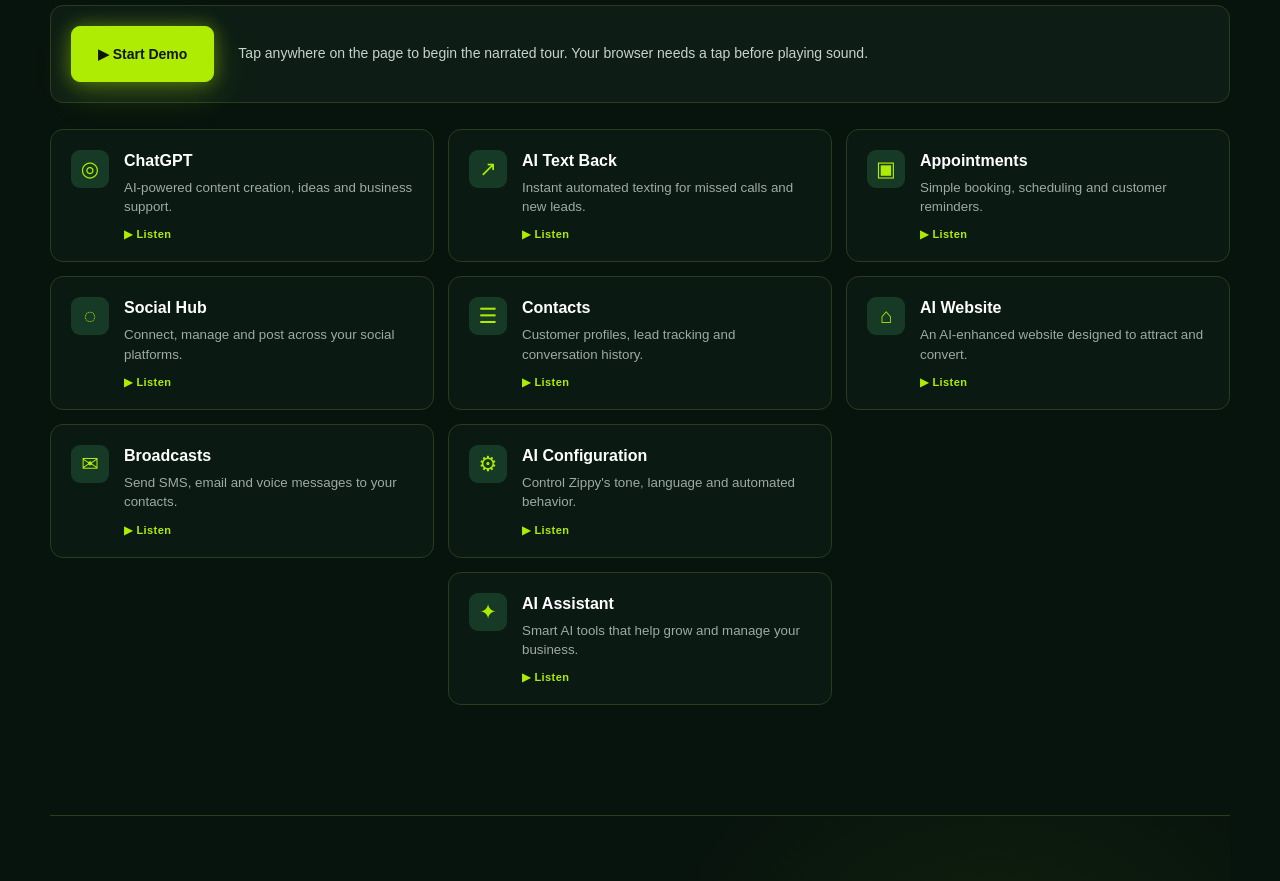
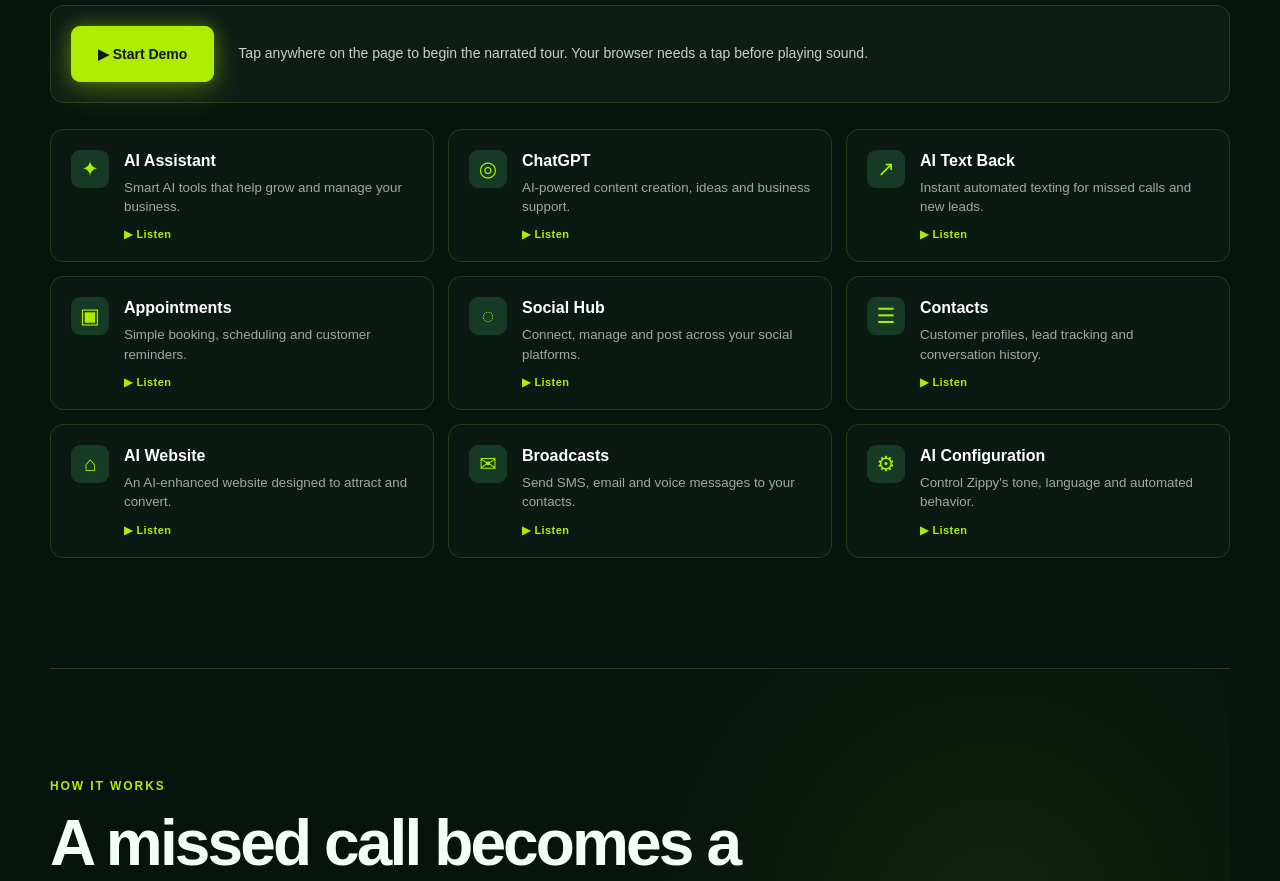
Before and after one commit to ZippyMedia/MyZippy.app, a React (Vite) app: page / in a window 1280 px wide. Shown: the part 1420-2301 px from the top of the page. Built offline with nearby package versions, Linux system fonts and the light colour scheme.

Commit message:
Restore AI Assistant to the first feature position and narration order

```diff
--- a/src/landing/FeatureDemo.tsx
+++ b/src/landing/FeatureDemo.tsx
@@ -4,6 +4,7 @@ import { useEffect, useRef, useState } from "react";
 import { founderCopy } from "./landing-copy";
 
 const features = [
+  { icon: "✦", title: "AI Assistant", description: "Smart AI tools that help grow and manage your business.", narration: "Your AI Assistant drafts professional customer replies, estimate follow-ups, and review requests in seconds, helping you keep conversations moving." },
   { icon: "◎", title: "ChatGPT", description: "AI-powered content creation, ideas and business support.", narration: "ChatGPT helps you create content, plan your marketing, find fresh ideas, and turn them into clear customer messages." },
   { icon: "↗", title: "AI Text Back", description: "Instant automated texting for missed calls and new leads.", narration: "AI Text Back responds to missed calls in seconds, captures new leads, and keeps texts, web chat, Messenger, and Instagram together." },
   { icon: "▣", title: "Appointments", description: "Simple booking, scheduling and customer reminders.", narration: "Appointments lets customers book instantly and sends friendly reminders, helping you stay organized and reduce missed meetings." },
@@ -12,7 +13,6 @@ const features = [
   { icon: "⌂", title: "AI Website", description: "An AI-enhanced website designed to attract and convert.", narration: "Your AI-enhanced website helps customers discover your services, contact you, and take the next step, even while you're away." },
   { icon: "✉", title: "Broadcasts", description: "Send SMS, email and voice messages to your contacts.", narration: "Broadcasts sends updates, promotions, and offers to your contacts through text, email, or voice." },
   { icon: "⚙", title: "AI Configuration", description: "Control Zippy's tone, language and automated behavior.", narration: "AI Configuration puts you in control of Zippy's tone, language, and automated behavior, so it sounds like your business." },
-  { icon: "✦", title: "AI Assistant", description: "Smart AI tools that help grow and manage your business.", narration: "Your AI Assistant drafts professional customer replies, estimate follow-ups, and review requests in seconds, helping you keep conversations moving." },
 ];
 
 const featureStart = 2;
@@ -236,7 +236,7 @@ export default function FeatureDemo() {
       <button type="button" className="button" onClick={() => playing ? stop() : start()} aria-label={playing ? "Stop narrated page tour" : active === null ? "Start narrated page tour" : "Replay narrated page tour from the beginning"}>{playing ? "■ Stop Demo" : active === null ? "▶ Start Demo" : "▶ Replay Demo"}</button>
       <p role="status" aria-live="polite">{status}</p>
     </div>
-    <div className="feature-layout"><div className="feature-grid">{features.map((f, i) => <button type="button" key={f.title} id={`feature-card-${i}`} className={`feature${f.title === "AI Assistant" ? " feature-centered" : ""}${active === i + featureStart ? " feature-active" : ""}`} onClick={() => start(i + featureStart, false)} aria-label={`Hear about ${f.title}`} aria-pressed={active === i + featureStart}>
+    <div className="feature-layout"><div className="feature-grid">{features.map((f, i) => <button type="button" key={f.title} id={`feature-card-${i}`} className={`feature${active === i + featureStart ? " feature-active" : ""}`} onClick={() => start(i + featureStart, false)} aria-label={`Hear about ${f.title}`} aria-pressed={active === i + featureStart}>
       <span className="feature-icon" aria-hidden="true">{f.icon}</span><span><b>{f.title}</b><small>{f.description}</small><span className="feature-listen">{active === i + featureStart && playing ? "● Playing" : "▶ Listen"}</span></span>
     </button>)}</div></div>
     {active !== null && active >= featureStart && active < featureStart + features.length && <div className="feature-narration"><p className="eyebrow">{tour[active].title}</p><p>{tour[active].narration}</p></div>}
--- a/src/landing/landing.css
+++ b/src/landing/landing.css
@@ -44,7 +44,3 @@ footer.legal-footer .legal-links{justify-content:center;text-align:center}
 
 .hero .hero-cta-pair{display:grid;grid-template-columns:repeat(2,minmax(0,1fr));gap:12px;max-width:460px}
 .hero-cta-pair .button{width:100%;min-width:0;min-height:48px;padding:10px 12px;font-size:12px;line-height:1.25;text-align:center;gap:0}
-
-.feature-grid .feature-centered{grid-column:1 / -1;justify-self:center;width:calc((100% - 28px) / 3)}
-@media(max-width:900px){.feature-grid .feature-centered{width:calc((100% - 14px) / 2)}}
-@media(max-width:600px){.feature-grid .feature-centered{width:100%}}
```
